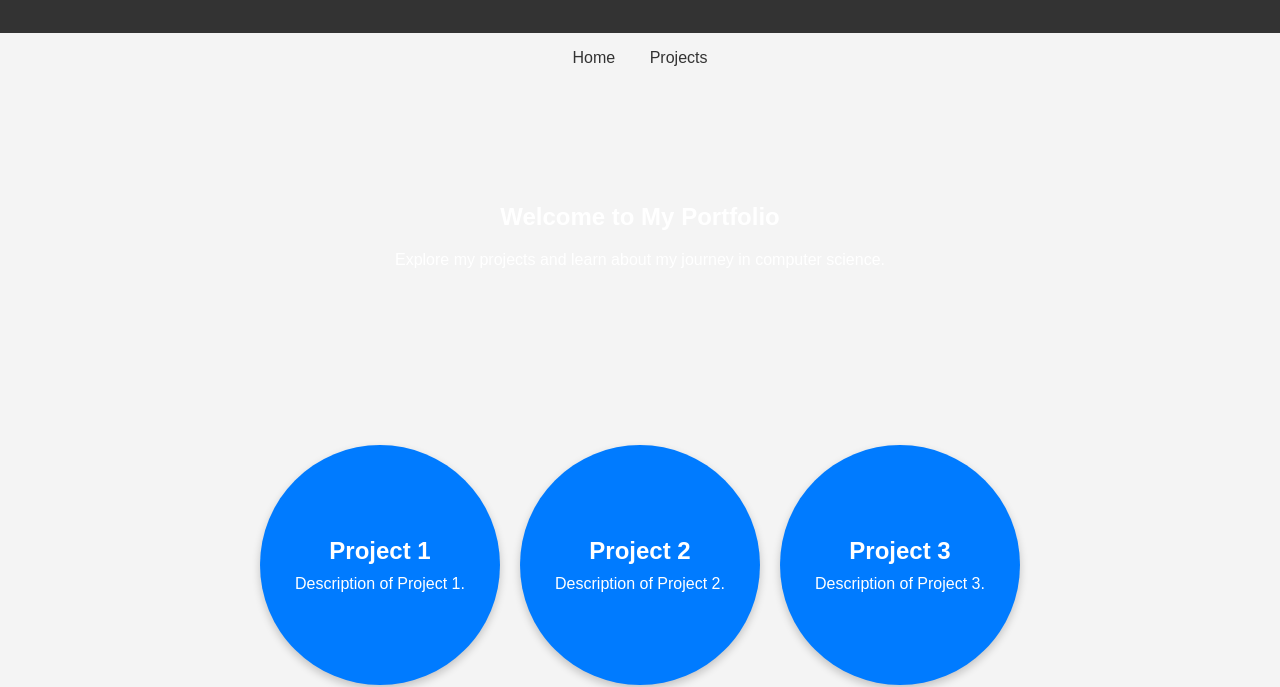
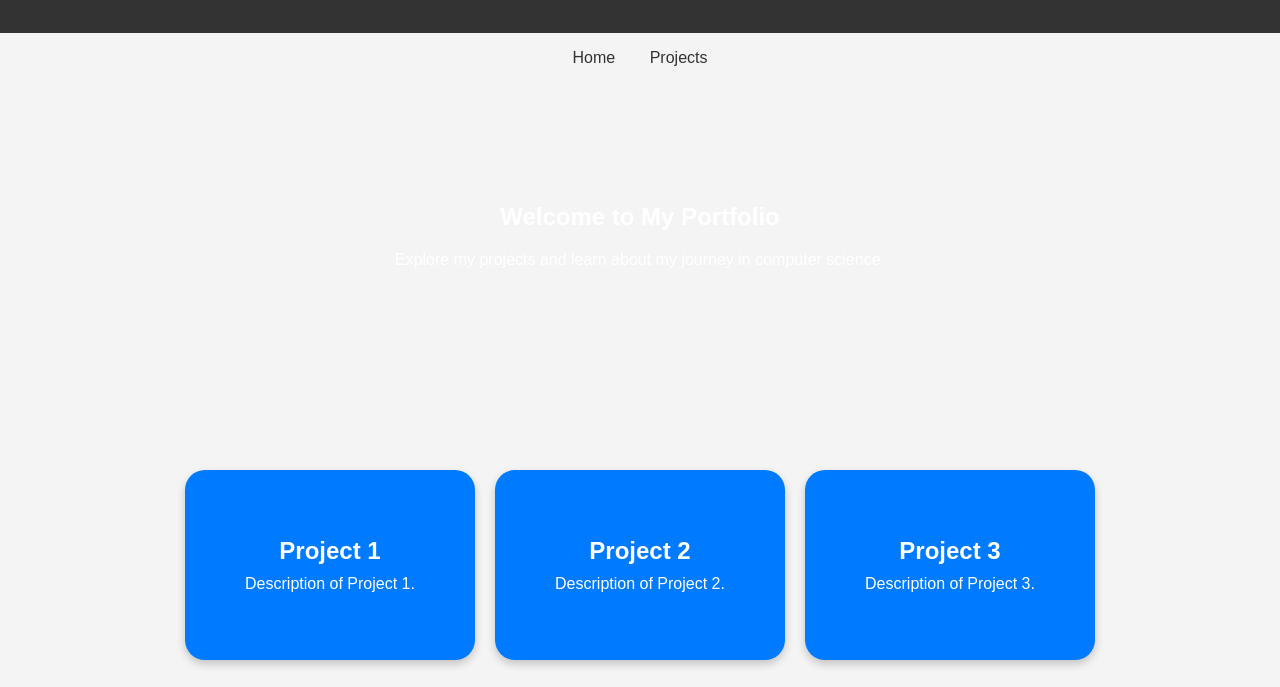
Before and after one commit to SOGReign/SOGReign.github.io, a plain HTML site: page index.html in a window 1280 px wide. Shown: the part 121-808 px from the top of the page. Drawn offline with Linux system fonts and the light colour scheme.

Commit message:
Update main.css
bubble

```diff
--- a/styles/main.css
+++ b/styles/main.css
@@ -104,11 +104,11 @@ footer {
 }
 
 .bubble {
-    width: 200px; /* Initial size */
-    height: 200px;
+    width: 250px; /* Width of the rectangle */
+    height: 150px; /* Height of the rectangle */
     background-color: #007BFF;
     color: #fff;
-    border-radius: 50%; /* Circular shape */
+    border-radius: 20px; /* Rounded edges */
     display: flex;
     flex-direction: column;
     justify-content: center;
```
